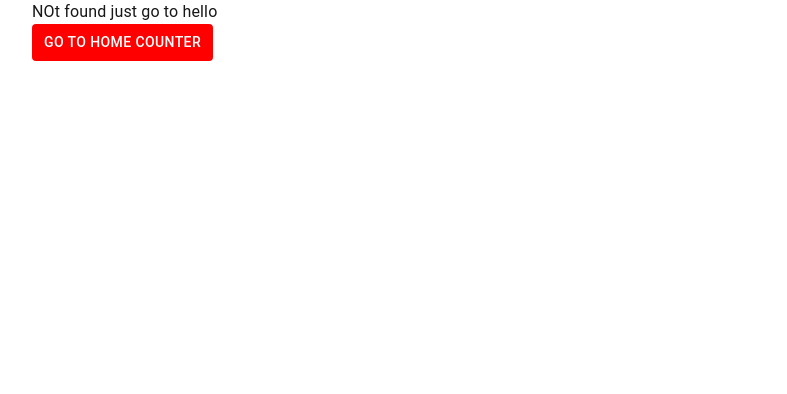
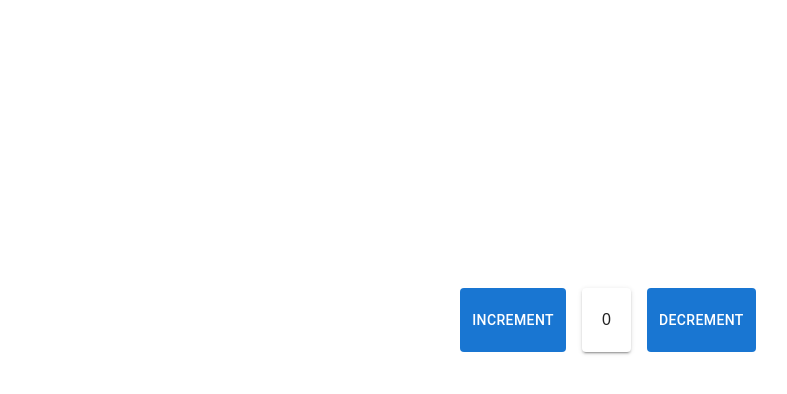
Before and after one commit to Ruthuparnnan/Next, a Next.js app: page /counter in a window 1280 px wide. Before the commit this address had no page. Shown: the top 394 px of the page, without its empty margins (32-819 px from the left). Built offline with nearby package versions, Linux system fonts and the light colour scheme.

Commit message:
redux counter

```diff
--- a/package.json
+++ b/package.json
@@ -13,10 +13,12 @@
     "@emotion/styled": "^11.14.0",
     "@mui/lab": "^6.0.0-beta.22",
     "@mui/material": "^6.3.1",
+    "@reduxjs/toolkit": "^2.5.0",
     "framer-motion": "^11.17.0",
     "next": "15.1.4",
     "react": "^19.0.0",
-    "react-dom": "^19.0.0"
+    "react-dom": "^19.0.0",
+    "react-redux": "^9.2.0"
   },
   "devDependencies": {
     "@eslint/eslintrc": "^3",
--- a/src/app/auth/login/page.js
+++ b/src/app/auth/login/page.js
@@ -1,8 +1,4 @@
-"use client";
-import { useDashboardContext } from "@/app/context/useDashboardContext";
-
 export default function Page() {
-  const { name } = useDashboardContext();
   return (
     <div className="flex gap-5 mt-3 ml-3 items-center">
       <div className="relative w-0 h-0 border-l-[15px] border-r-[15px] border-b-[26px] border-l-transparent border-r-transparent border-b-black" />
--- /dev/null
+++ b/src/app/counter/counter.js
@@ -0,0 +1,41 @@
+import { Button, Paper, Stack } from "@mui/material";
+import { useDispatch, useSelector } from "react-redux";
+import { increment, decrement, incrementByValue } from "../store/count-slice";
+
+function Counter() {
+  const dispatch = useDispatch();
+  const count = useSelector((state) => state.count);
+  return (
+    <div
+      style={{
+        display: "grid",
+        width: "100%",
+        height: "80vh",
+        placeItems: "center",
+      }}
+    >
+      <Stack direction="row" gap={2}>
+        <Button
+          sx={{ borderRadius: "4px !important" }}
+          onClick={() => dispatch(increment(23))}
+          variant="contained"
+          color="primary"
+        >
+          Increment
+        </Button>
+        <Paper elevation={2} sx={{ p: 2.5 }}>
+          {count}
+        </Paper>
+        <Button
+          onClick={() => dispatch(decrement())}
+          variant="contained"
+          color="primary"
+        >
+          Decrement
+        </Button>
+      </Stack>
+    </div>
+  );
+}
+
+export default Counter;
--- /dev/null
+++ b/src/app/counter/page.js
@@ -0,0 +1,15 @@
+"use client";
+
+import { Provider } from "react-redux";
+import store from "../store/store";
+import Counter from "./counter";
+
+function Page() {
+  return (
+    <Provider store={store}>
+      <Counter />
+    </Provider>
+  );
+}
+
+export default Page;
--- /dev/null
+++ b/src/app/store/count-slice.js
@@ -0,0 +1,15 @@
+"use client";
+import { createSlice } from "@reduxjs/toolkit";
+
+const countSlice = createSlice({
+  name: "count",
+  initialState: 0,
+  reducers: {
+    increment: (state) => state + 1,
+    decrement: (state) => state - 1,
+    incrementByValue: (state, action) => state + action.payload,
+  },
+});
+
+export const { increment, decrement, incrementByValue } = countSlice.actions;
+export default countSlice.reducer;
--- /dev/null
+++ b/src/app/store/store.js
@@ -0,0 +1,10 @@
+"use client";
+import { configureStore } from "@reduxjs/toolkit";
+import countReducer from "./count-slice";
+
+const store = configureStore({
+  reducer: {
+    count: countReducer,
+  },
+});
+export default store;
```
Also changed, not shown: 2 other files (tests, documents, lock files or other folders).
